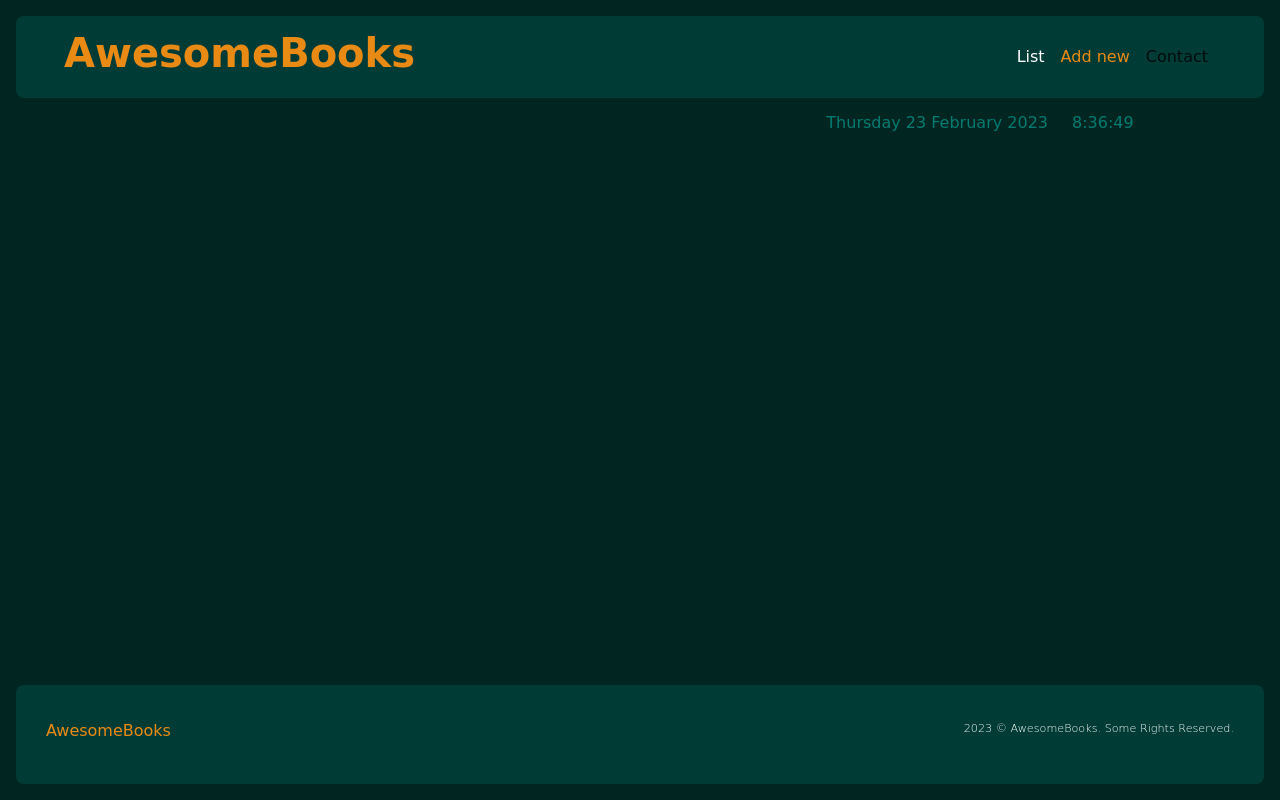
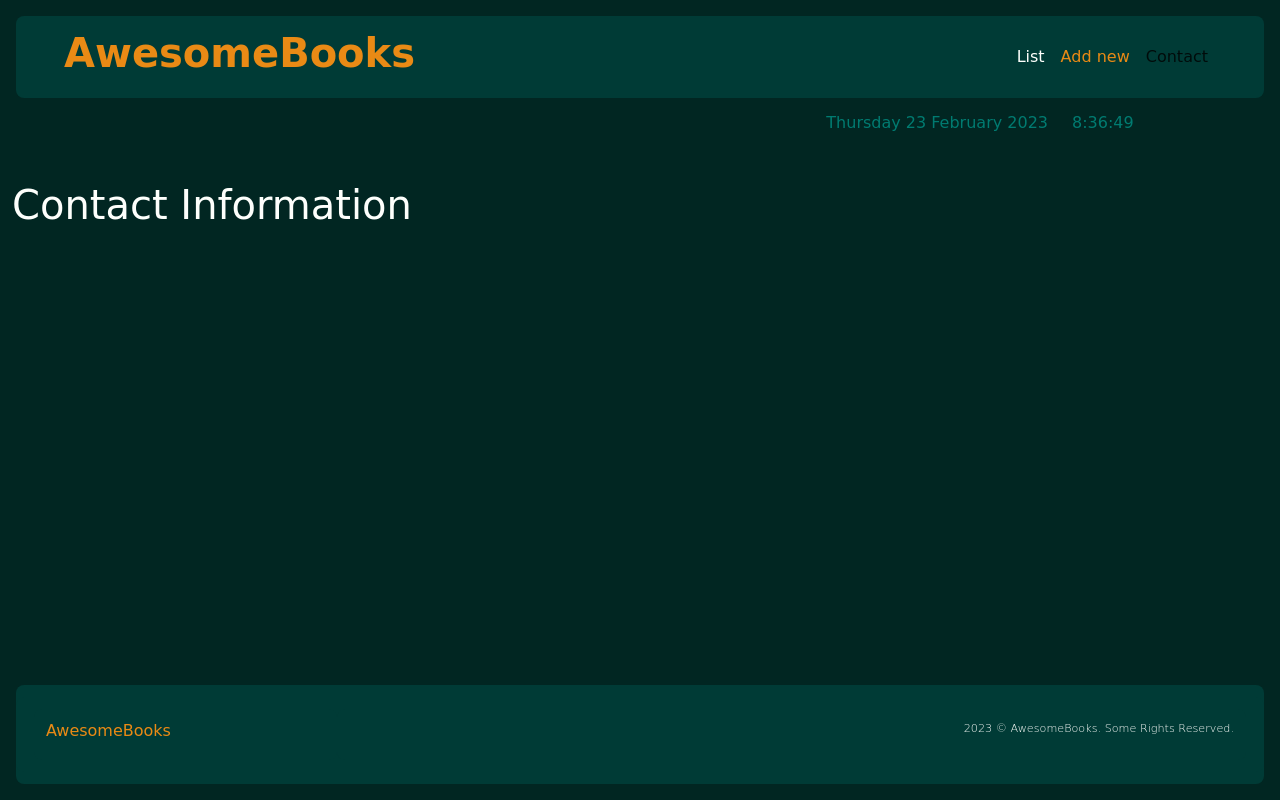
Before and after one commit to SamTush/Awesome-books, a website: page index.html in a window 1280 px wide. Both pictures are taken after a click on the link "Contact". Drawn offline with nearby package versions, Linux system fonts and the light colour scheme; a web font is replaced by a local one.

Commit message:
Add the contact section header element.

```diff
--- a/index.html
+++ b/index.html
@@ -100,6 +100,7 @@
 
         <div class="container-fliud contact-book pb-5 mb-5">
             <div class="container-fluid d-flex flex-column">
+                <h1>Contact Information</h1>
 
             </div>
         </div>
```
